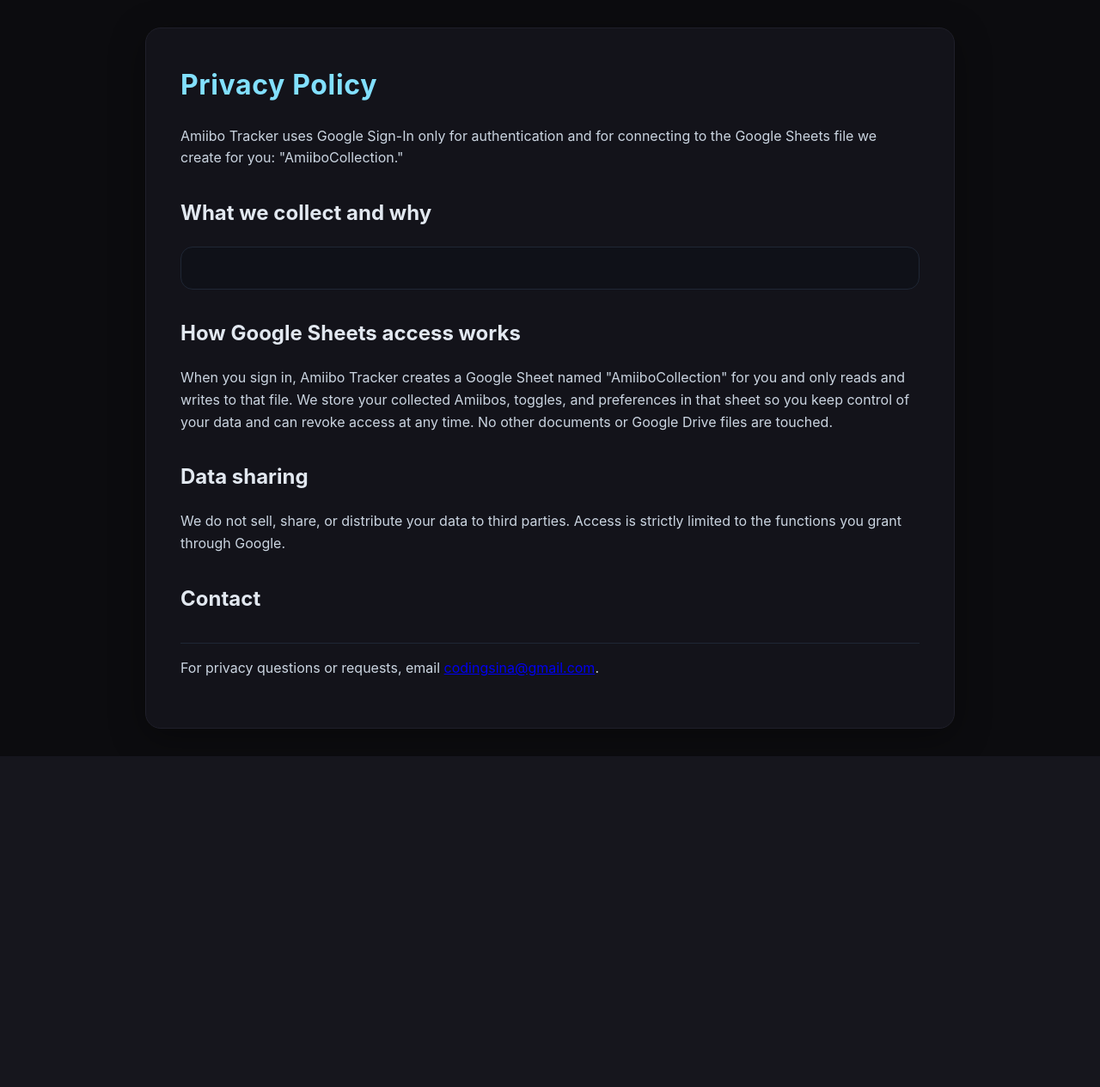
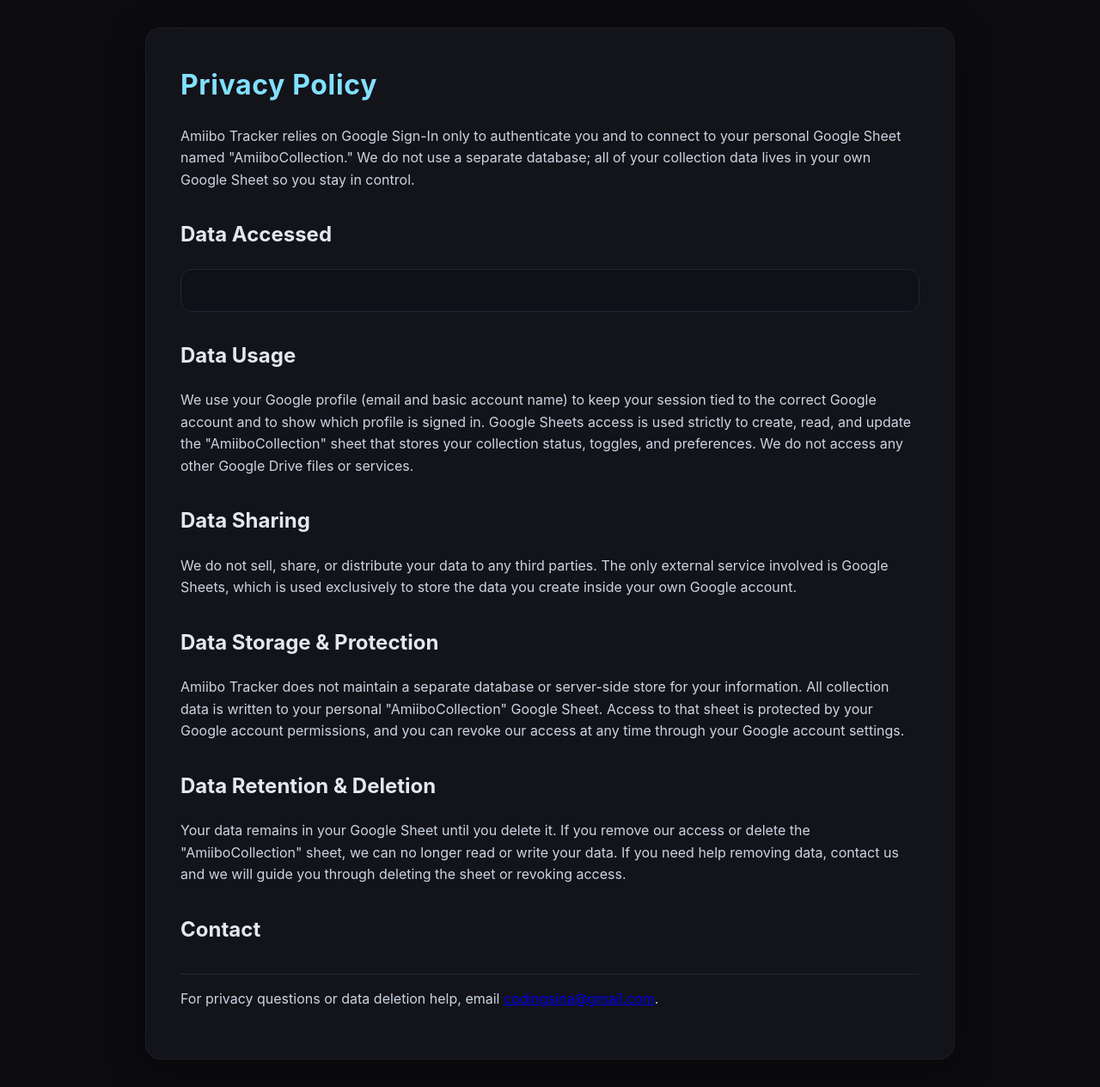
Before and after one commit to Wintersina/amiibo-tracker, a Django app: template tracker/templates/tracker/privacy.html in a window 1280 px wide. Shown: the whole page at 86% size. Before the commit the page ends 880 px from the top, so only its background shows below. Run offline with Django 5.2, Linux system fonts and the light colour scheme; the template is opened without the code that fills it, so the values that code supplies are empty.

Commit message:
Update privacy policy details

```diff
--- a/tracker/templates/tracker/privacy.html
+++ b/tracker/templates/tracker/privacy.html
@@ -68,10 +68,10 @@
     <main>
         <h1>Privacy Policy</h1>
         <p>
-            Amiibo Tracker uses Google Sign-In only for authentication and for connecting to the Google Sheets file we create for you: "AmiiboCollection."
+            Amiibo Tracker relies on Google Sign-In only to authenticate you and to connect to your personal Google Sheet named "AmiiboCollection." We do not use a separate database; all of your collection data lives in your own Google Sheet so you stay in control.
         </p>
 
-        <h2>What we collect and why</h2>
+        <h2>Data Accessed</h2>
         <div class="data-card">
             <ul>
                 {% for item in data_usage %}
@@ -80,21 +80,29 @@
             </ul>
         </div>
 
-        <h2>How Google Sheets access works</h2>
+        <h2>Data Usage</h2>
         <p>
-            When you sign in, Amiibo Tracker creates a Google Sheet named "AmiiboCollection" for you and only reads and writes to that file.
-            We store your collected Amiibos, toggles, and preferences in that sheet so you keep control of your data and can revoke access at any time.
-            No other documents or Google Drive files are touched.
+            We use your Google profile (email and basic account name) to keep your session tied to the correct Google account and to show which profile is signed in. Google Sheets access is used strictly to create, read, and update the "AmiiboCollection" sheet that stores your collection status, toggles, and preferences. We do not access any other Google Drive files or services.
         </p>
 
-        <h2>Data sharing</h2>
+        <h2>Data Sharing</h2>
         <p>
-            We do not sell, share, or distribute your data to third parties. Access is strictly limited to the functions you grant through Google.
+            We do not sell, share, or distribute your data to any third parties. The only external service involved is Google Sheets, which is used exclusively to store the data you create inside your own Google account.
+        </p>
+
+        <h2>Data Storage &amp; Protection</h2>
+        <p>
+            Amiibo Tracker does not maintain a separate database or server-side store for your information. All collection data is written to your personal "AmiiboCollection" Google Sheet. Access to that sheet is protected by your Google account permissions, and you can revoke our access at any time through your Google account settings.
+        </p>
+
+        <h2>Data Retention &amp; Deletion</h2>
+        <p>
+            Your data remains in your Google Sheet until you delete it. If you remove our access or delete the "AmiiboCollection" sheet, we can no longer read or write your data. If you need help removing data, contact us and we will guide you through deleting the sheet or revoking access.
         </p>
 
         <h2>Contact</h2>
         <p class="contact">
-            For privacy questions or requests, email <a href="mailto:codingsina@gmail.com">codingsina@gmail.com</a>.
+            For privacy questions or data deletion help, email <a href="mailto:codingsina@gmail.com">codingsina@gmail.com</a>.
         </p>
     </main>
 </body>
```
